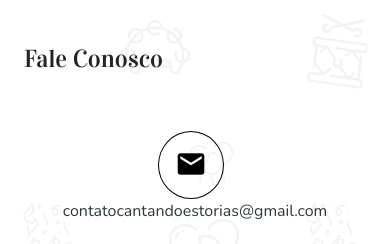
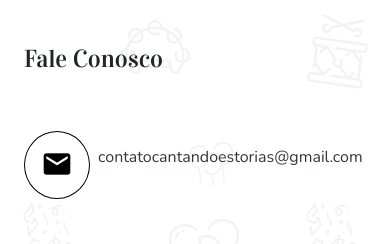
Before and after one commit to tatishinoda/cantandoestorias, a website: page index.html in a window 390 px wide. Shown: the part 6286-6530 px from the top of the page. Drawn offline with nearby package versions, Linux system fonts and the light colour scheme.

Commit message:
Performance adjustments and css fixes

```diff
--- a/assets/css/custom.css
+++ b/assets/css/custom.css
@@ -240,10 +240,6 @@ section {
   .contactus .social-icons ul li {
     font-size: 1rem;
     text-align: center;
-    display: flex;
-    flex-direction: column;
-    justify-content: center;
-    align-items: center;
   }
   .contactus .social-icons ul li a {
     margin-bottom: 1rem;
--- a/index.html
+++ b/index.html
@@ -5,7 +5,7 @@
     <meta name="viewport" content="width=device-width, initial-scale=1, shrink-to-fit=no" />
     <meta name="description" content="" />
     <meta name="author" content="" />
-    <title>Scrolling Nav - Start Bootstrap Template</title>
+    <title>Cantando Estórias</title>
     <link rel="icon" type="image/x-icon" href="assets/favicon.ico" />
     <!-- Core theme CSS (includes Bootstrap)-->
     <link rel="stylesheet" href="https://cdn.jsdelivr.net/npm/bootstrap@5.1.3/dist/css/bootstrap.min.css" />
```
